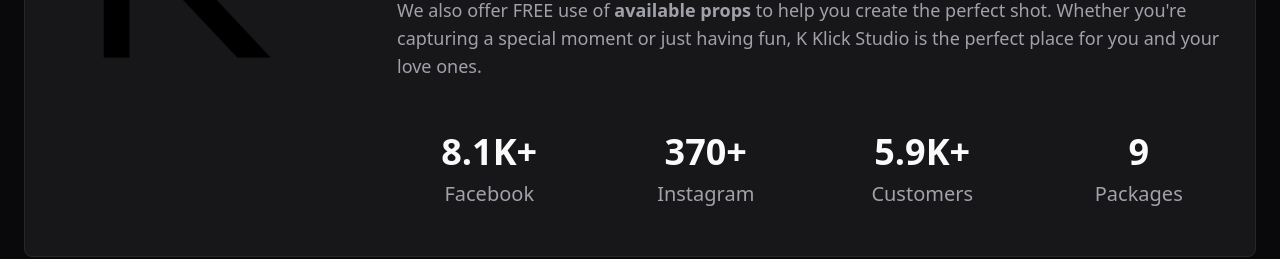
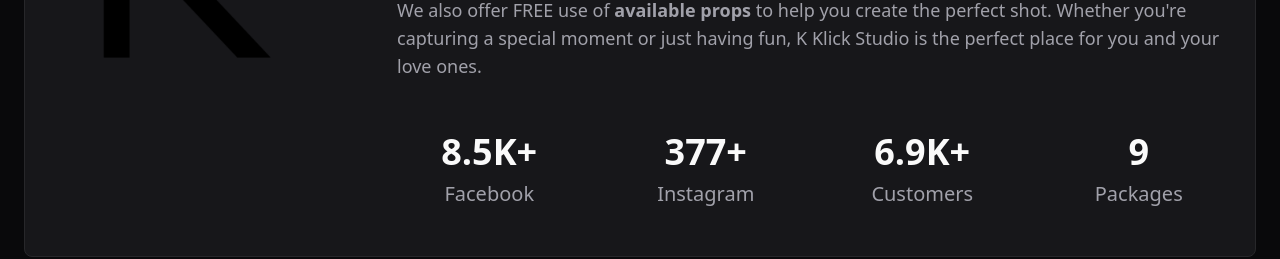
Before and after one commit to aelcode/kklick_landing_page, a React (Vite) app: page / in a window 1280 px wide. Shown: the part 1120-1379 px from the top of the page. Built offline with nearby package versions, Linux system fonts and the light colour scheme.

Commit message:
update statistics, packages

```diff
--- a/src/components/Pricing.tsx
+++ b/src/components/Pricing.tsx
@@ -185,7 +185,7 @@ const pricingList: PricingProps[] = [
     bookModal: <ModalBudget />,
   },
   {
-    title: 'Birthday Theme Props',
+    title: 'Birthday Theme - Fashion',
     popular: 0,
     price: 999,
     description: 'Package Inclusions:',
@@ -195,7 +195,92 @@ const pricingList: PricingProps[] = [
       '25 Minute Photoshoot (Unlimited Shots)',
       '5 Mins Photo Selection for Printed copy',
       'Complete with 4R & 8R prints (8R prints with a frame included).',
-      'Choose from captivating themes like Baby Bear, Safari, and Car Themes.',
+      'Themes: Fashion.',
+      'All soft copies (No Edit)',
+    ],
+    sampleImage: '',
+    bookModal: <ModalBudget />,
+  },
+  {
+    title: 'Birthday Theme - Princess',
+    popular: 0,
+    price: 999,
+    description: 'Package Inclusions:',
+    buttonText: 'Book Now',
+    buttonUrl: 'https://cal.com/kklick/baby-theme-princess-php999-dp500',
+    benefitList: [
+      '25 Minute Photoshoot (Unlimited Shots)',
+      '5 Mins Photo Selection for Printed copy',
+      'Complete with 4R & 8R prints (8R prints with a frame included).',
+      'Themes: Princess.',
+      'All soft copies (No Edit)',
+    ],
+    sampleImage: '',
+    bookModal: <ModalBudget />,
+  },
+  {
+    title: 'Birthday Theme - Prince',
+    popular: 0,
+    price: 999,
+    description: 'Package Inclusions:',
+    buttonText: 'Book Now',
+    buttonUrl: 'https://cal.com/kklick/baby-theme-prince-php999-dp500',
+    benefitList: [
+      '25 Minute Photoshoot (Unlimited Shots)',
+      '5 Mins Photo Selection for Printed copy',
+      'Complete with 4R & 8R prints (8R prints with a frame included).',
+      'Themes: Prince.',
+      'All soft copies (No Edit)',
+    ],
+    sampleImage: '',
+    bookModal: <ModalBudget />,
+  },
+  {
+    title: 'Birthday Theme - Baby Bear',
+    popular: 0,
+    price: 999,
+    description: 'Package Inclusions:',
+    buttonText: 'Book Now',
+    buttonUrl: 'https://cal.com/kklick/baby-theme-baby-bear-php999-dp500',
+    benefitList: [
+      '25 Minute Photoshoot (Unlimited Shots)',
+      '5 Mins Photo Selection for Printed copy',
+      'Complete with 4R & 8R prints (8R prints with a frame included).',
+      'Themes: Baby Bear.',
+      'All soft copies (No Edit)',
+    ],
+    sampleImage: '',
+    bookModal: <ModalBudget />,
+  },
+  {
+    title: 'Birthday Theme - Safari',
+    popular: 0,
+    price: 999,
+    description: 'Package Inclusions:',
+    buttonText: 'Book Now',
+    buttonUrl: 'https://cal.com/kklick/baby-theme-safari-php999-dp500',
+    benefitList: [
+      '25 Minute Photoshoot (Unlimited Shots)',
+      '5 Mins Photo Selection for Printed copy',
+      'Complete with 4R & 8R prints (8R prints with a frame included).',
+      'Themes: Safari.',
+      'All soft copies (No Edit)',
+    ],
+    sampleImage: '',
+    bookModal: <ModalBudget />,
+  },
+  {
+    title: 'Birthday Theme - Cars',
+    popular: 0,
+    price: 999,
+    description: 'Package Inclusions:',
+    buttonText: 'Book Now',
+    buttonUrl: 'https://cal.com/kklick/baby-theme-cars-php999-dp500',
+    benefitList: [
+      '25 Minute Photoshoot (Unlimited Shots)',
+      '5 Mins Photo Selection for Printed copy',
+      'Complete with 4R & 8R prints (8R prints with a frame included).',
+      'Themes: Cars.',
       'All soft copies (No Edit)',
     ],
     sampleImage: '',
--- a/src/components/Statistics.tsx
+++ b/src/components/Statistics.tsx
@@ -6,15 +6,15 @@ export const Statistics = () => {
 
   const stats: statsProps[] = [
     {
-      quantity: '8.1K+',
+      quantity: '8.5K+',
       description: 'Facebook',
     },
     {
-      quantity: '370+',
+      quantity: '377+',
       description: 'Instagram',
     },
     {
-      quantity: '5.9K+',
+      quantity: '6.9K+',
       description: 'Customers',
     },
     {
```
